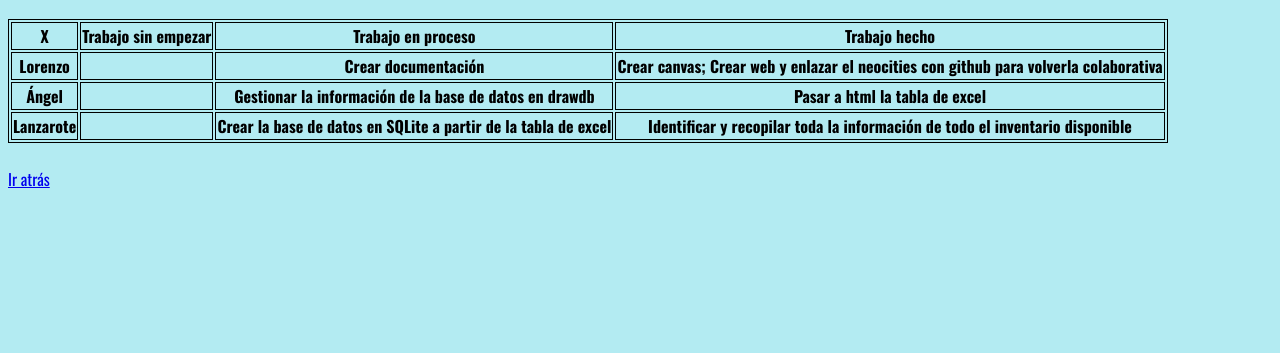
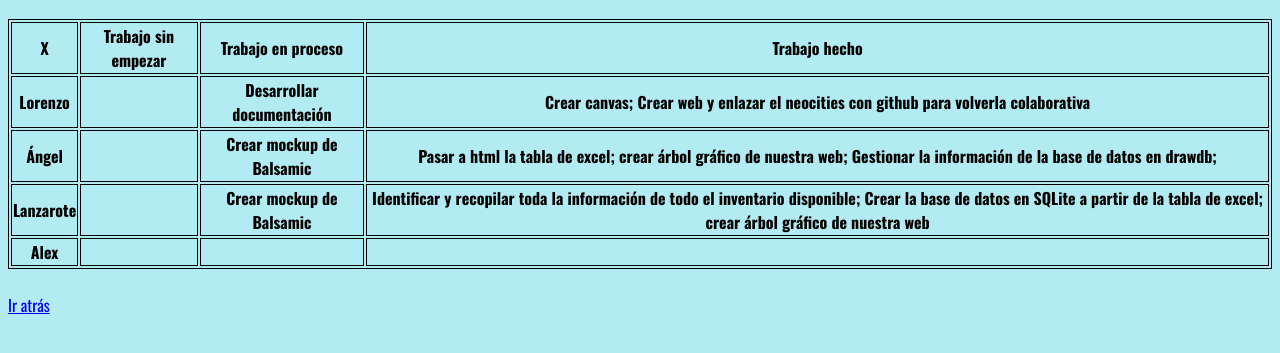
Before and after one commit to dllopezm/Equipo-A, a plain HTML site: page pagina-web/proyecto0/html/canvas.html in a window 1280 px wide. Shown: the part 71-424 px from the top of the page. Drawn offline with nearby package versions, Linux system fonts and the light colour scheme.

Commit message:
Update tasks and responsibilities in canvas.html

```diff
--- a/pagina-web/proyecto0/html/canvas.html
+++ b/pagina-web/proyecto0/html/canvas.html
@@ -26,20 +26,26 @@
     <tr>
       <th>Lorenzo</th>
       <th></th>
-      <th>Crear documentación</th>
+      <th>Desarrollar documentación</th>
       <th>Crear canvas; Crear web y enlazar el neocities con github para volverla colaborativa</th>
     </tr>
       <tr>
       <th>Ángel</th>
       <th></th>
-      <th>Gestionar la información de la base de datos en drawdb</th>
-      <th>Pasar a html la tabla de excel</th>
+      <th>Crear mockup de Balsamic</th>
+      <th>Pasar a html la tabla de excel; crear árbol gráfico de nuestra web; Gestionar la información de la base de datos en drawdb; </th>
     </tr>
       <tr>
       <th>Lanzarote</th>
       <th></th>
-      <th>Crear la base de datos en SQLite a partir de la tabla de excel</th>
-      <th>Identificar y recopilar toda la información de todo el inventario disponible</th>
+      <th>Crear mockup de Balsamic</th>
+      <th>Identificar y recopilar toda la información de todo el inventario disponible; Crear la base de datos en SQLite a partir de la tabla de excel; crear árbol gráfico de nuestra web</th>
+    </tr>
+    <tr>
+        <th>Alex</th>
+        <th></th>
+        <th></th>
+        <th></th>
     </tr>
   </table>
     <footer><br><a href="../index0.html">Ir atrás</a></footer>
```
